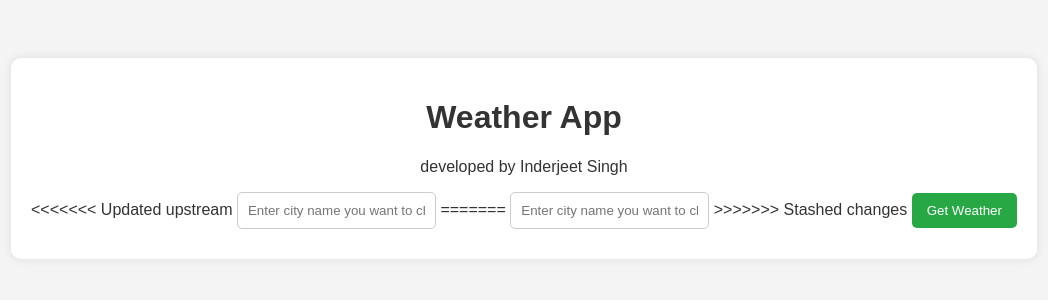
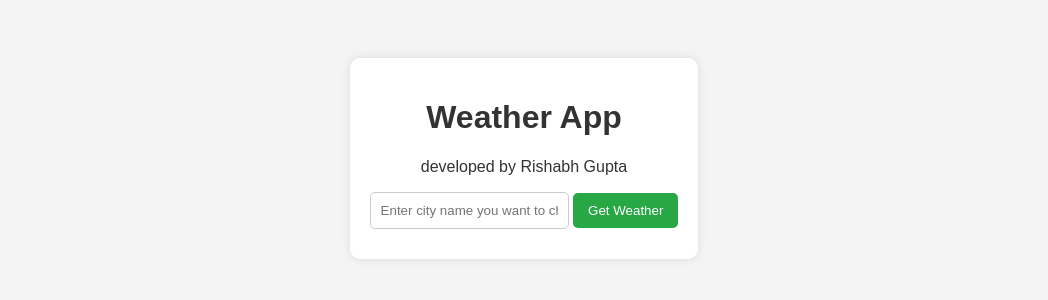
Before and after one commit to Rish1711/WeatherApp, a Flask app: page / in a window 1280 px wide. Shown: the top 300 px of the page, without its empty margins (116-1164 px from the left). Run offline with Flask 3, Linux system fonts and the light colour scheme.

Commit message:
name change

```diff
--- a/templates/index.html
+++ b/templates/index.html
@@ -9,13 +9,9 @@
 <body>
     <div class="container">
         <h1>Weather App</h1>
-        <p>developed by Inderjeet Singh</p>
+        <p>developed by Rishabh Gupta</p>
         <form method="POST">
-<<<<<<< Updated upstream
             <input type="text" name="city" placeholder="Enter city name you want to check weather" required>
-=======
-            <input type="text" name="city" placeholder="Enter city name you want to check" required>
->>>>>>> Stashed changes
             <button type="submit">Get Weather</button>
         </form>
         {% if weather_data %}
```
